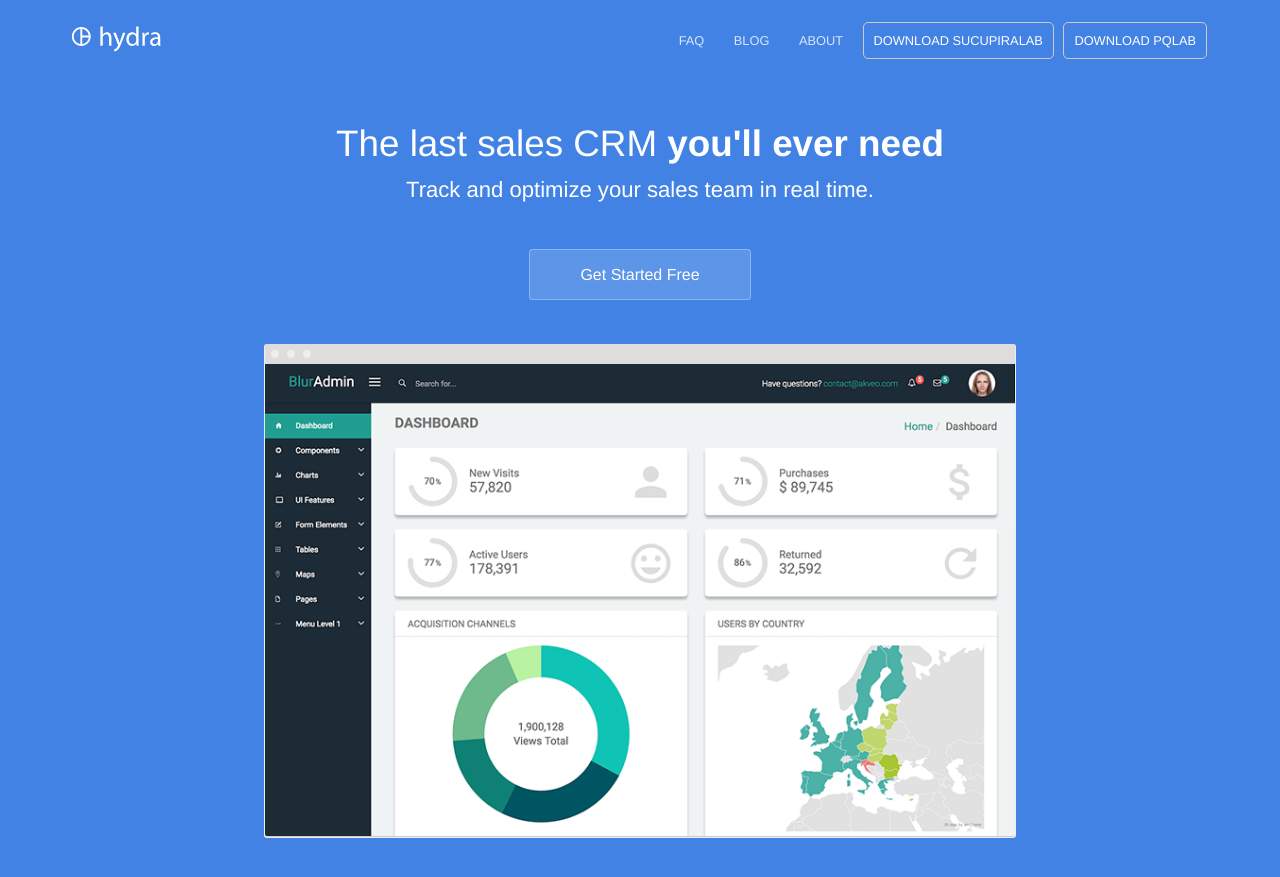
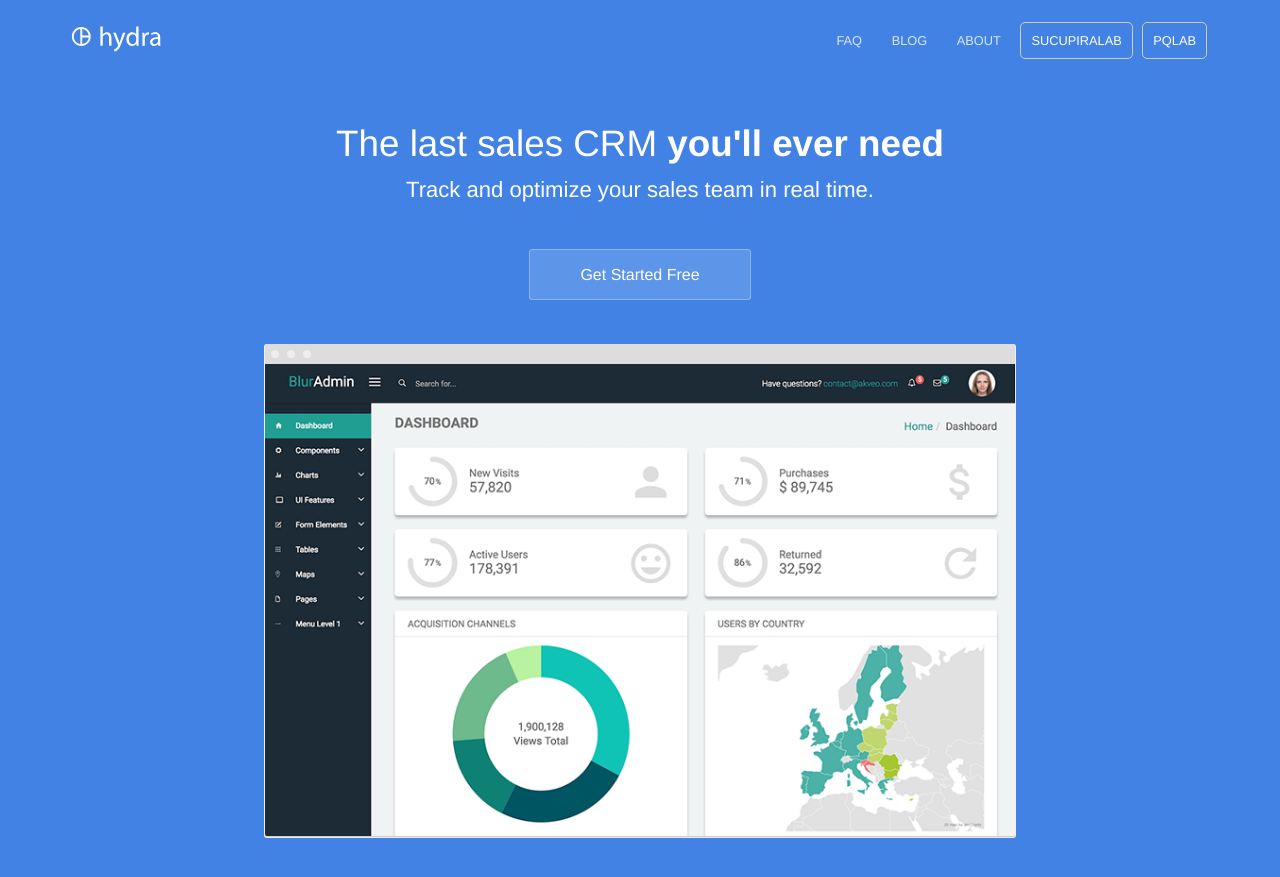
Before and after one commit to ombudsmanviktor/lab, a Jekyll site: the page built from index.html, in a window 1280 px wide and 900 px high. Shown: the top 877 px of the window. Built offline with Jekyll 4.4.1, drawn with Linux system fonts in a browser that asks for light colours.

Commit message:
Update navigation.yml

```diff
--- a/_data/navigation.yml
+++ b/_data/navigation.yml
@@ -10,11 +10,11 @@
   link: /about/
   new_window: false
   highlight: false
-- name: Download SucupiraLAB
+- name: SucupiraLAB
   link: /
   new_window: true
   highlight: true
-- name: Download pqLAB
+- name: pqLAB
   link: /
   new_window: true
   highlight: true
```
